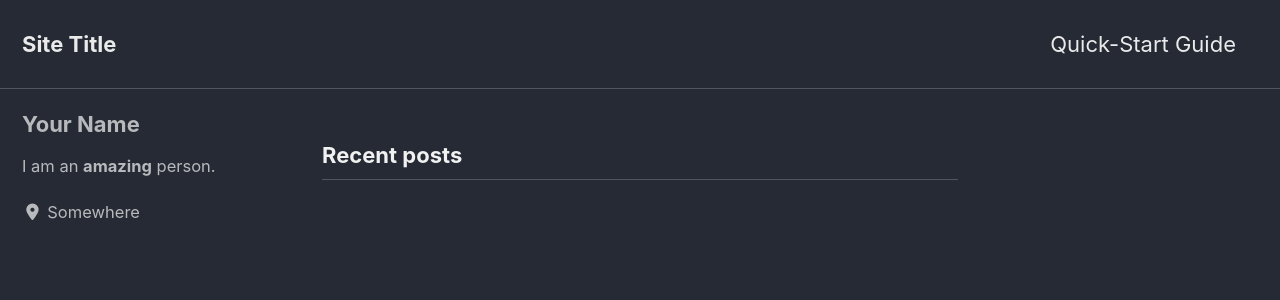
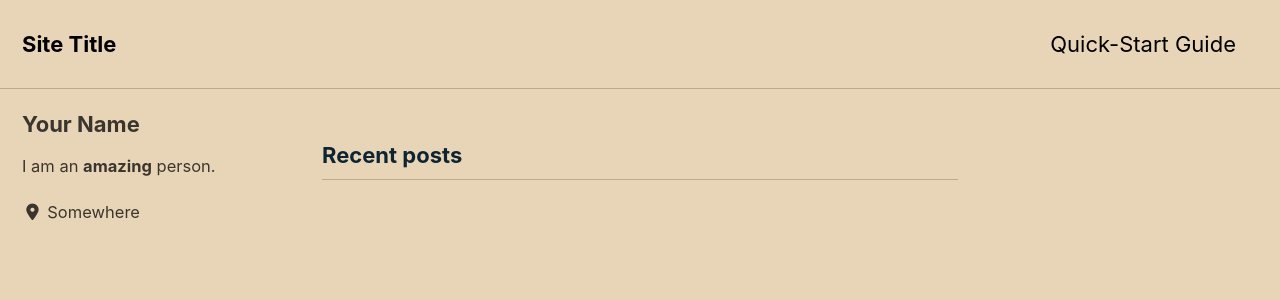
Before and after one commit to mbiwantarh/mbiwantarh.github.io, a Jekyll site: the page built from index.html, in a window 1280 px wide and 900 px high. Shown: the top 300 px of the window. Built offline with Jekyll 4.4.1, drawn with Linux system fonts in a browser that asks for light colours; cached includes are drawn as plain includes; nearby versions of some CDN libraries; the list of posts is cut into pages by our own code.

Commit message:
Update _config.yml

```diff
--- a/_config.yml
+++ b/_config.yml
@@ -12,7 +12,7 @@
 
 # theme                  : "minimal-mistakes-jekyll"
 # remote_theme           : "mmistakes/minimal-mistakes"
-minimal_mistakes_skin    : "dark" # "air", "aqua", "contrast", "dark", "dirt", "neon", "mint", "plum", "sunrise"
+minimal_mistakes_skin    : "sunrise" # "air", "aqua", "contrast", "dark", "dirt", "neon", "mint", "plum", "sunrise"
 
 # Site Settings
 locale                   : "en-US"
```
